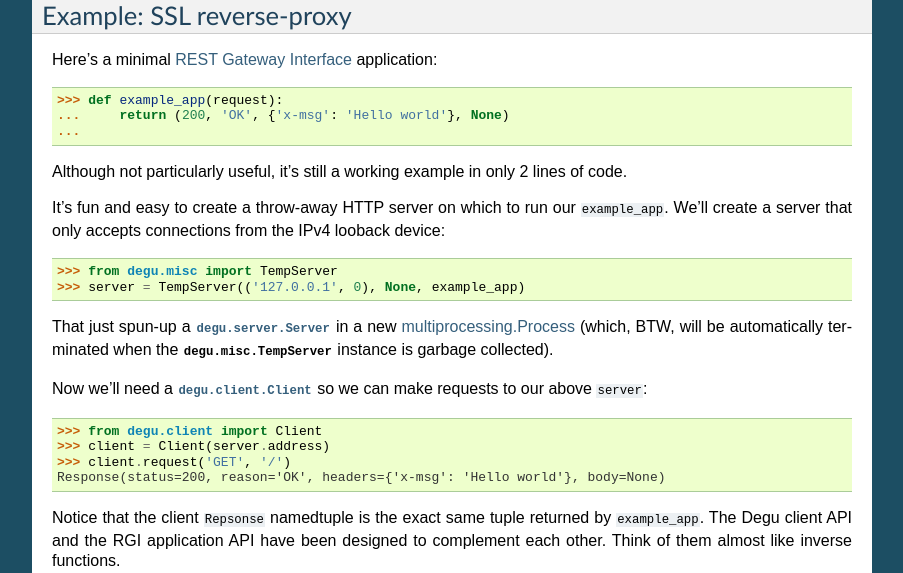
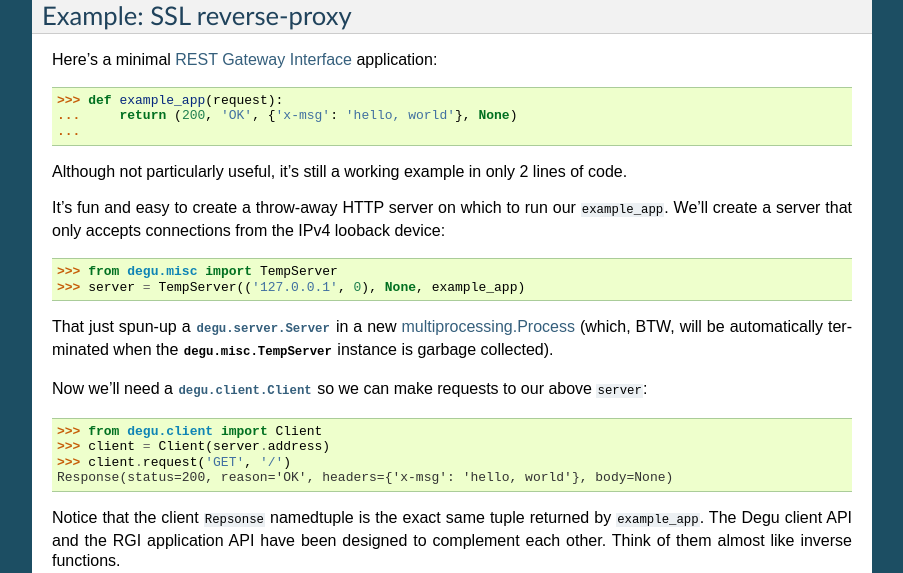
Before and after one commit to json420/degu, a Sphinx documentation site: the page built from doc/tutorial.rst, in a window 1280 px wide and 900 px high, scrolled down 391 px. Shown: the part 152-725 px from the top of the window, without its empty margins (198-1101 px from the left). Built offline with Sphinx 7.4.7, drawn with Linux system fonts in a browser that asks for light colours; some of the changed text lies outside the part shown.

Commit message:
One more

```diff
--- a/doc/tutorial.rst
+++ b/doc/tutorial.rst
@@ -41,7 +41,7 @@ Example: SSL reverse-proxy
 Here's a minimal :doc:`rgi` application:
 
 >>> def example_app(request):
-...     return (200, 'OK', {'x-msg': 'Hello world'}, None)
+...     return (200, 'OK', {'x-msg': 'hello, world'}, None)
 ...
 
 Although not particularly useful, it's still a working example in only 2 lines
@@ -63,7 +63,7 @@ above ``server``:
 >>> from degu.client import Client
 >>> client = Client(server.address)
 >>> client.request('GET', '/')
-Response(status=200, reason='OK', headers={'x-msg': 'Hello world'}, body=None)
+Response(status=200, reason='OK', headers={'x-msg': 'hello, world'}, body=None)
 
 Notice that the client ``Repsonse`` namedtuple is the exact same tuple returned
 by ``example_app``.  The Degu client API and the RGI application API have been
@@ -130,7 +130,7 @@ our ``proxy_server``:
 >>> sslctx = build_client_sslctx(pki.get_client_config())
 >>> proxy_client = SSLClient(sslctx, proxy_server.address)
 >>> proxy_client.request('GET', '/')
-Response(status=200, reason='OK', headers={'x-msg': 'Hello world'}, body=None)
+Response(status=200, reason='OK', headers={'x-msg': 'hello, world'}, body=None)
 
 This example is based on real-world Degu usage.  This is more or less how
 `Dmedia`_ uses Degu as an SSL front-end for `CouchDB`_ (although many details
```
